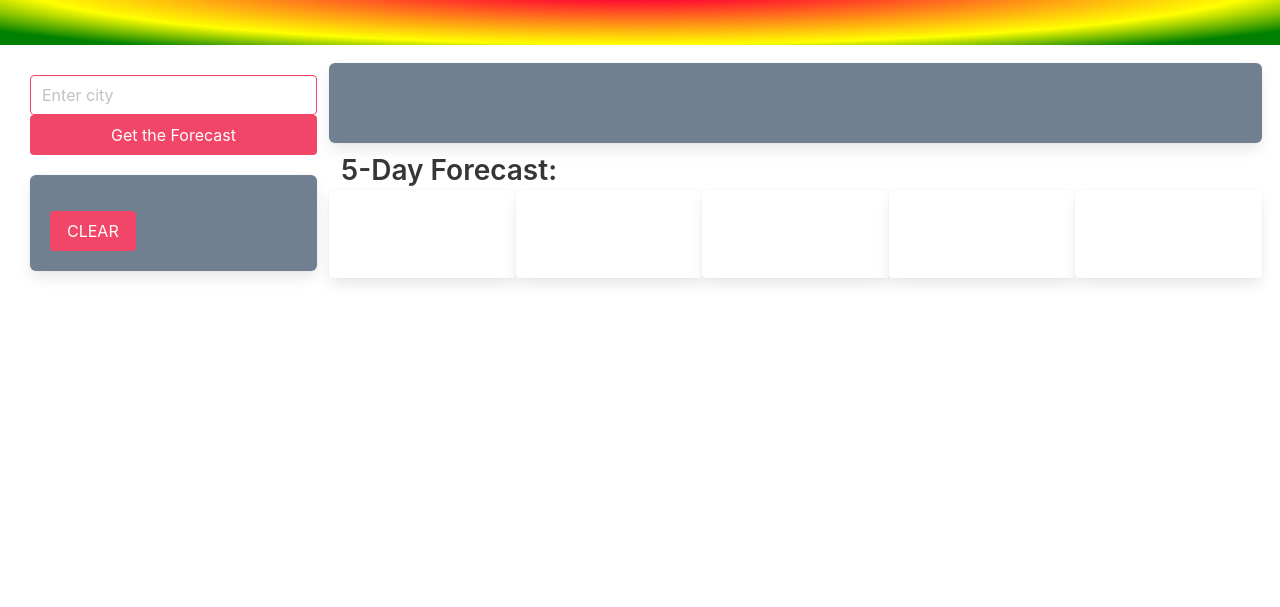
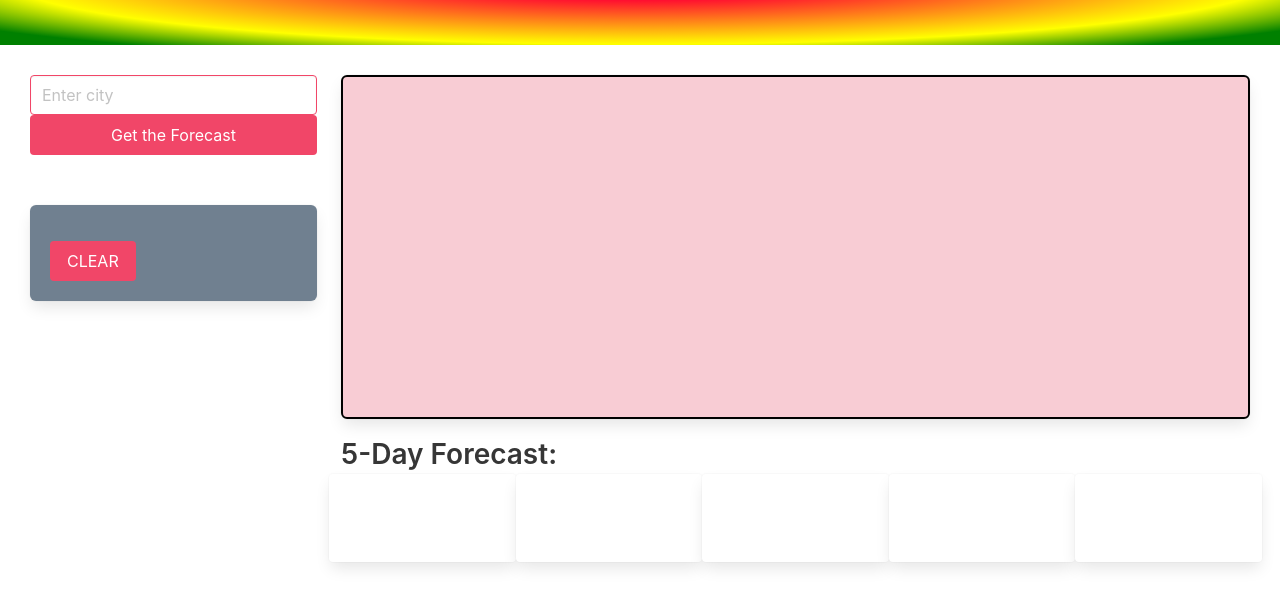
Before and after one commit to CWheelsRun/Weather-Dashboard, a plain HTML site: page index.html in a window 1280 px wide. Shown: the part 87-694 px from the top of the page. Drawn offline with nearby package versions, Linux system fonts and the light colour scheme.

Commit message:
styled the weather and forecast elements

```diff
--- a/assets/css/style.css
+++ b/assets/css/style.css
@@ -1,11 +1,3 @@
-main {
-  padding: 30px;
-}
-
-.box {
-    background-color: slategray;
-}
-
 .hero {
   background-image: radial-gradient(#ff0033 20%, yellow 70%, green 90%);;
 }
@@ -20,7 +12,36 @@ main {
   color: #fff;
 }
 
+form {
+    margin-bottom: 50px;
+}
+
 #submit {
   width: 100%;
-  margin-bottom: 20px;
 }
+
+main {
+    padding: 30px;
+}
+
+.box {
+    background-color: slategray;
+}
+
+#weather {
+    margin: auto;
+    border: 2px solid black;
+    background-color: #f199aa80;
+}
+
+.current-city-data {
+    min-height: 300px;
+}
+
+#forecast {
+    margin-top: 20px;
+}
+
+tr {
+    margin: 5px;
+}
--- a/index.html
+++ b/index.html
@@ -31,7 +31,7 @@
             </div>
         </div>
         <div class="column">
-            <div id="weather-data" class="columns box content">
+            <div id="weather" class="columns box content">
                 <div class="column current-city-data">
                     <h2 id="city-name"></h2>
                     <h4 id="city-cond"></h4>
@@ -46,7 +46,7 @@
                 </div>
             </div>
             <div class="container">
-                <div class="content">
+                <div id="forecast" class="content">
                     <h2>5-Day Forecast:</h2>
                     <div class="columns">
                         <div class="column card">
```
